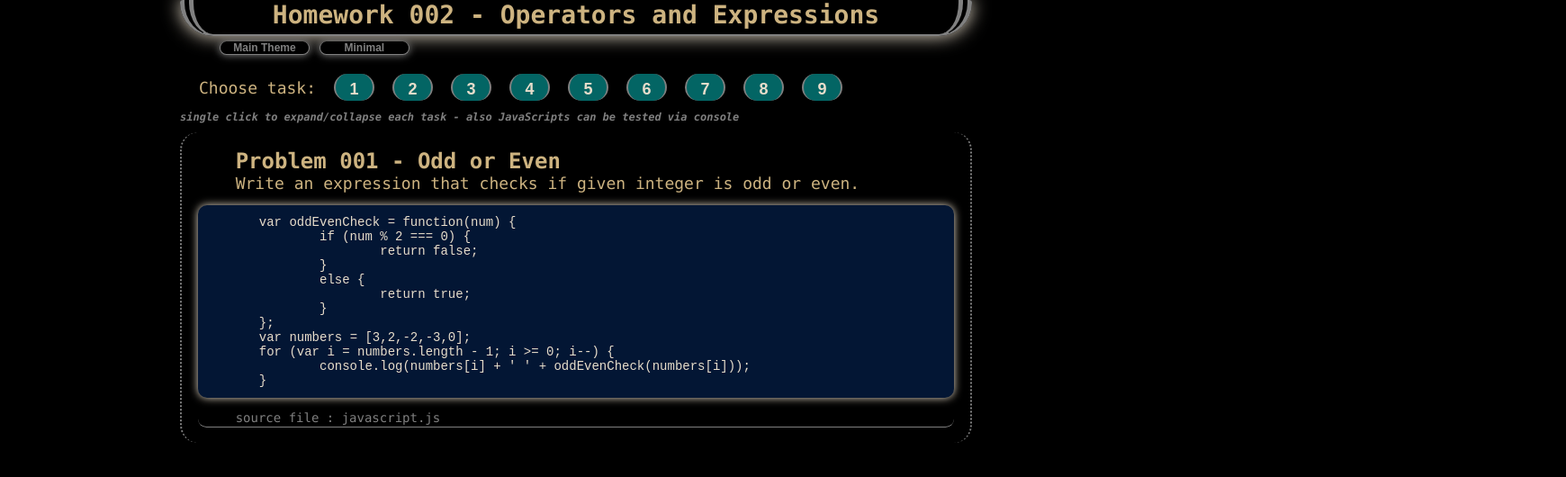
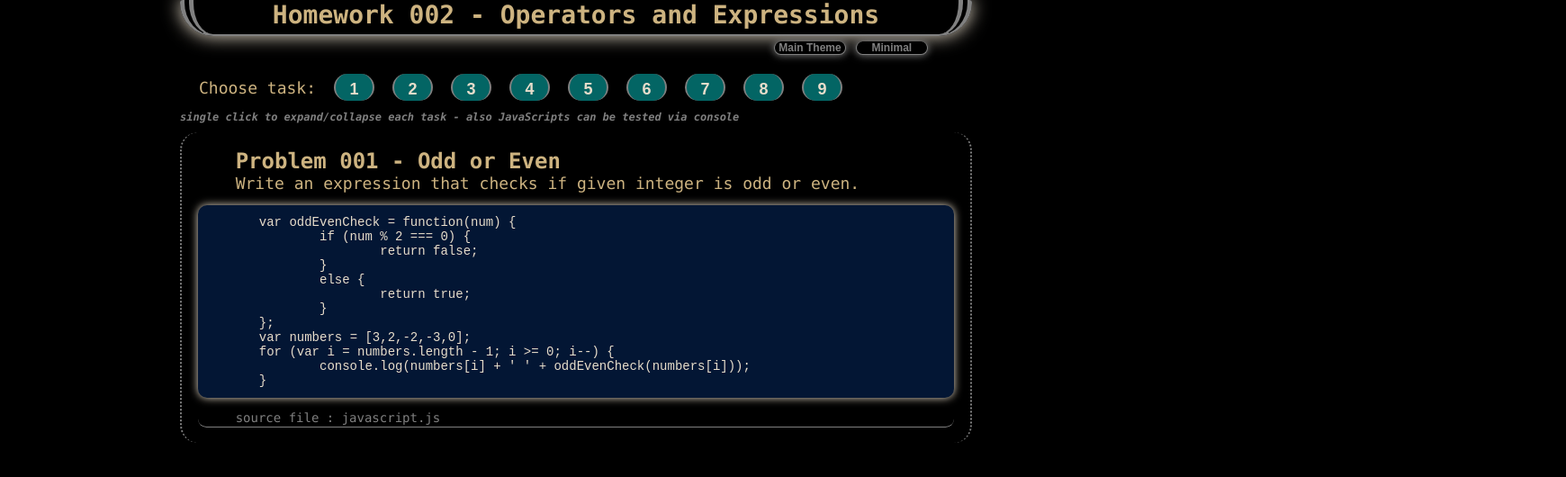
Before and after one commit to darkyto/javascript-fundamental-intro-tasks, a plain HTML site: page index.html in a window 1280 px wide. Shown: the whole page at 90% size, 1740 px wide, since content can reach past the window. Drawn offline with Linux system fonts and the light colour scheme.

Commit message:
add changes
add changes

```diff
--- a/main-minimal.css
+++ b/main-minimal.css
@@ -84,10 +84,10 @@
 	 	display: block;
 	 }
 	.display-menu {
-	 	position: relative; left: 5%;
+	 	position: relative; left: 75%;
 	 }
 	 .display-menu form input {
-	 	width: 100px;
+	 	width: 80px;
 	 	background-color: black;
 	 	color: gray; font-size: 12px; text-align: center;
 	 	border:1px solid gray; border-radius: 10px; border-top:none;
--- a/main.css
+++ b/main.css
@@ -94,10 +94,10 @@
 	 	display: block;
 	 }
 	 .display-menu {
-	 	position: relative; left: 5%;
+	 	position: relative; left: 75%;
 	 }
 	 .display-menu form input {
-	 	width: 100px; box-shadow: 0px 0px 10px #888888;
+	 	width: 80px; box-shadow: 0px 0px 10px #888888;
 	 	background-color: black;
 	 	color: gray; font-size: 12px; font-weight: bold; text-align: center;
 	 	border:1px solid gray; border-radius: 10px; border-top:none;
```
